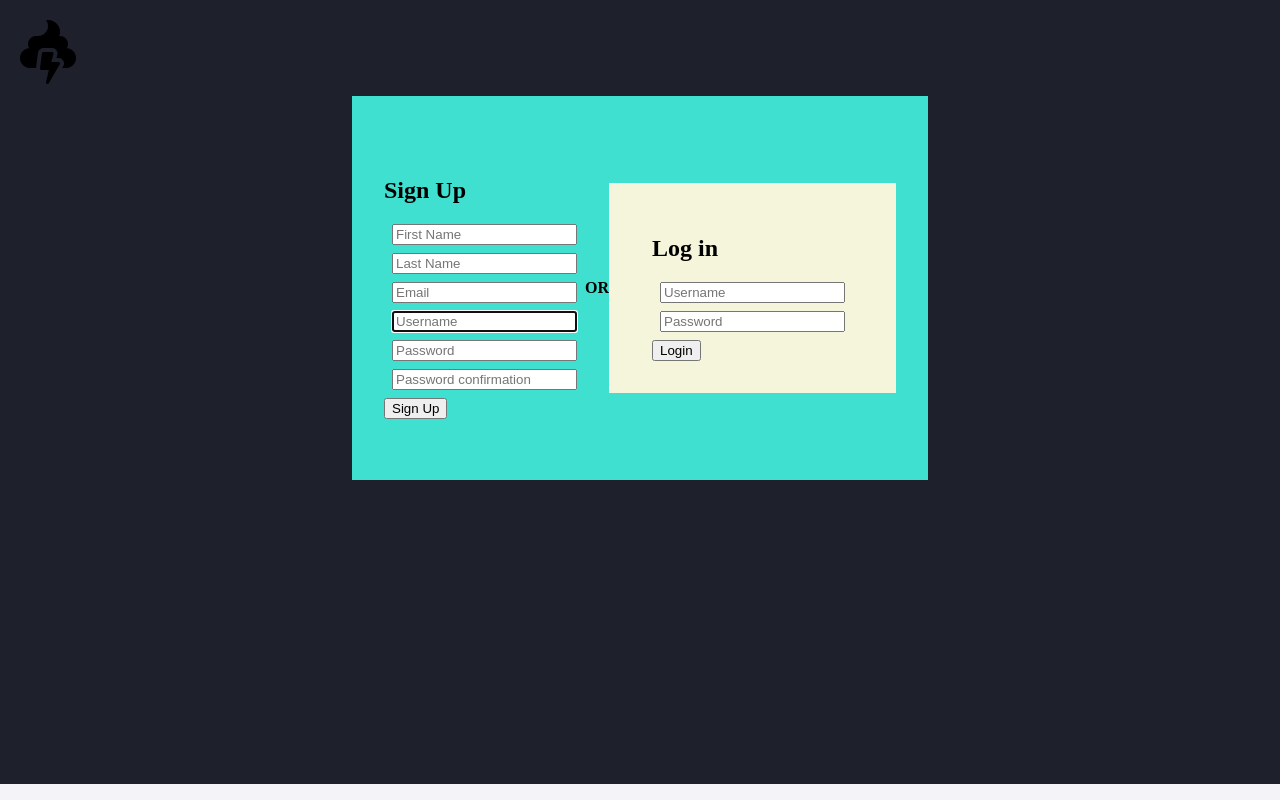
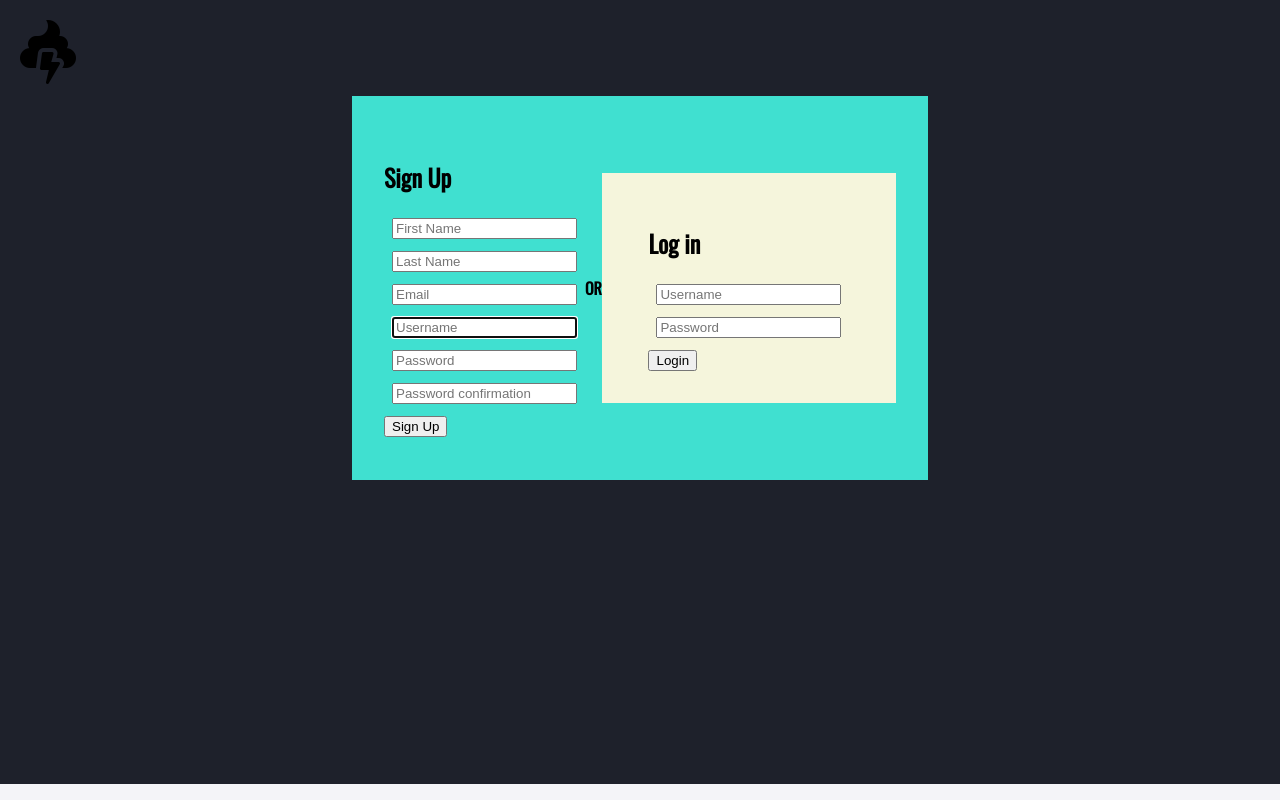
Before and after one commit to roy4ik/StormyBrain, a Django app: page / in a window 1280 px wide. Run offline with Django 3.2, Linux system fonts and the light colour scheme; some libraries are stand-ins or nearby versions.

Commit message:
added font oswald

```diff
--- a/static/css/style.css
+++ b/static/css/style.css
@@ -1,5 +1,6 @@
 /* Main CSS File */
 
+@import url('https://fonts.googleapis.com/css2?family=Alata&family=Oswald:wght@300;400&display=swap');
 :root {
     --prime-bg-color: rgb(30, 33, 43);
     --secondary-bg-color: rgb(236, 117, 5);
@@ -9,6 +10,7 @@
     --canvas-shadows: 1px 1px 18px rgba(254, 215, 102, 0.5);
     --subNode-color: rgb(236, 117, 5);
     --parentNode-color: rgba(254, 74, 73, 0.7);
+    font-family: Oswald;
 }
 
 body {
--- a/stormy/templates/base/base.html
+++ b/stormy/templates/base/base.html
@@ -6,6 +6,9 @@
     <meta charset="UTF-8">
     <meta name="viewport" content="width=device-width, initial-scale=1.0">
     <title>StormyBrain</title>
+    <!-- FONT family -->
+    <link href="https://fonts.googleapis.com/css2?family=Alata&family=Oswald:wght@300;400&display=swap" rel="stylesheet">
+
     <link rel="stylesheet" href="https://cdnjs.cloudflare.com/ajax/libs/font-awesome/5.15.1/css/all.min.css">
     <link rel="stylesheet" href="{% static 'css/style.css' %}">
 </head>
```
